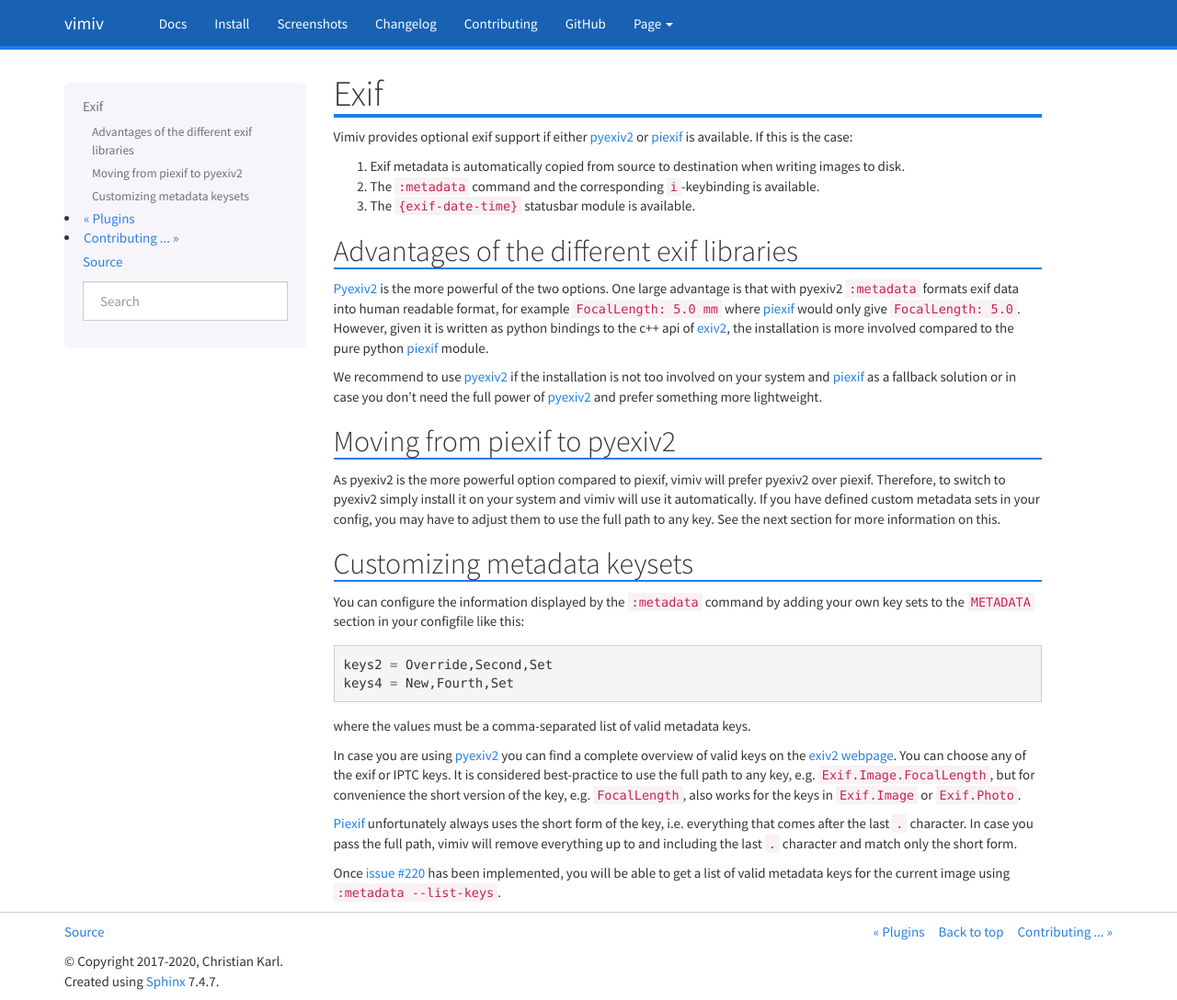
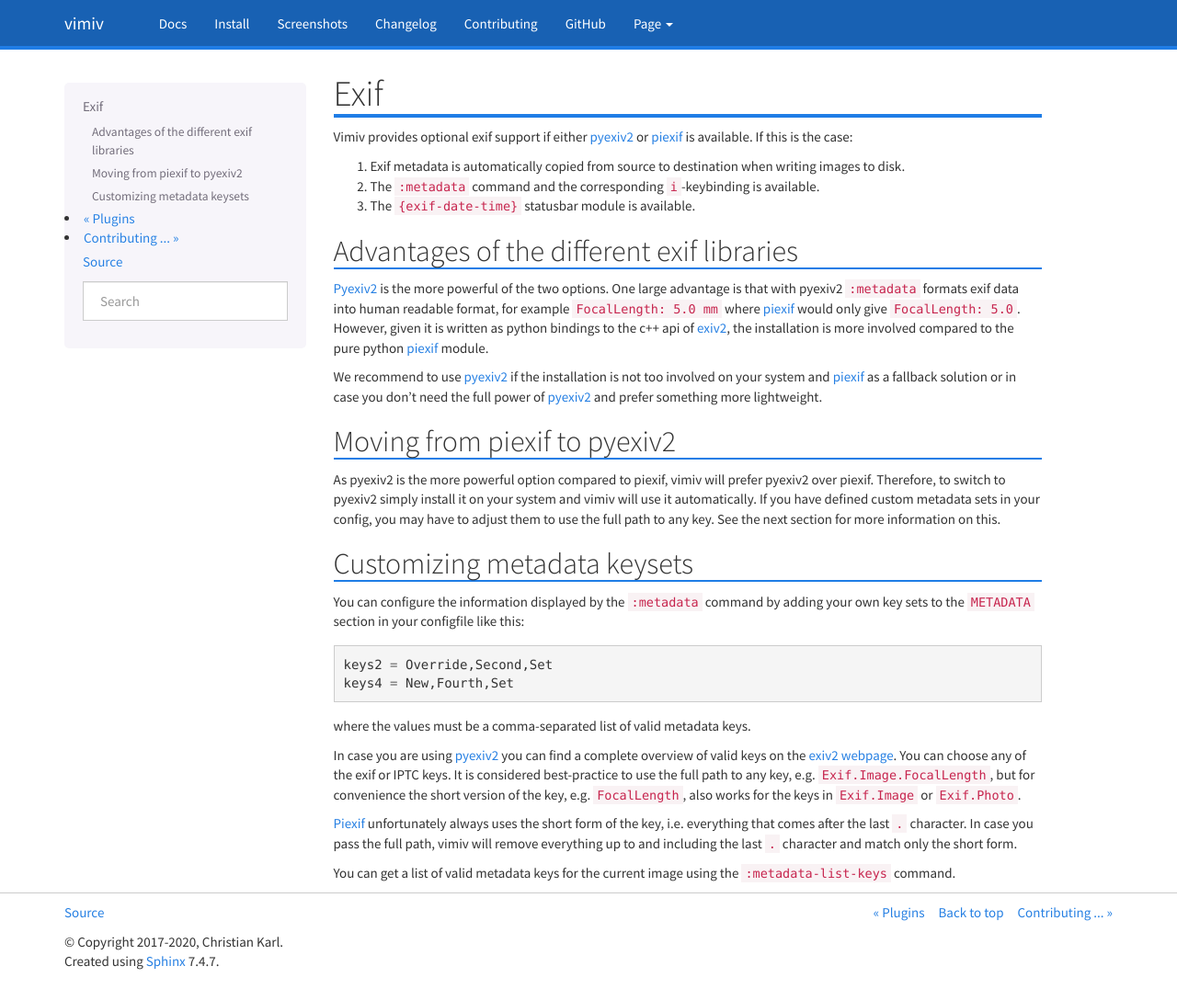
Before and after one commit to karlch/vimiv-qt, a Sphinx documentation site: the page built from docs/documentation/exif.rst, in a window 1280 px wide and 1088 px high. Shown: the whole window at 92% size. Built offline with Sphinx 7.4.7, drawn with Linux system fonts in a browser that asks for light colours.

Commit message:
Docs: Update exif chapter for :metadata-list-keys

```diff
--- a/docs/documentation/exif.rst
+++ b/docs/documentation/exif.rst
@@ -55,9 +55,8 @@
 comes after the last ``.`` character. In case you pass the full path, vimiv will remove
 everything up to and including the last ``.`` character and match only the short form.
 
-Once `issue #220 <https://github.com/karlch/vimiv-qt/issues/220>`_ has been implemented,
-you will be able to get a list of valid metadata keys for the current image using
-``:metadata --list-keys``.
+You can get a list of valid metadata keys for the current image using the
+``:metadata-list-keys`` command.
 
 
 .. _exiv2: https://www.exiv2.org/index.html
```
